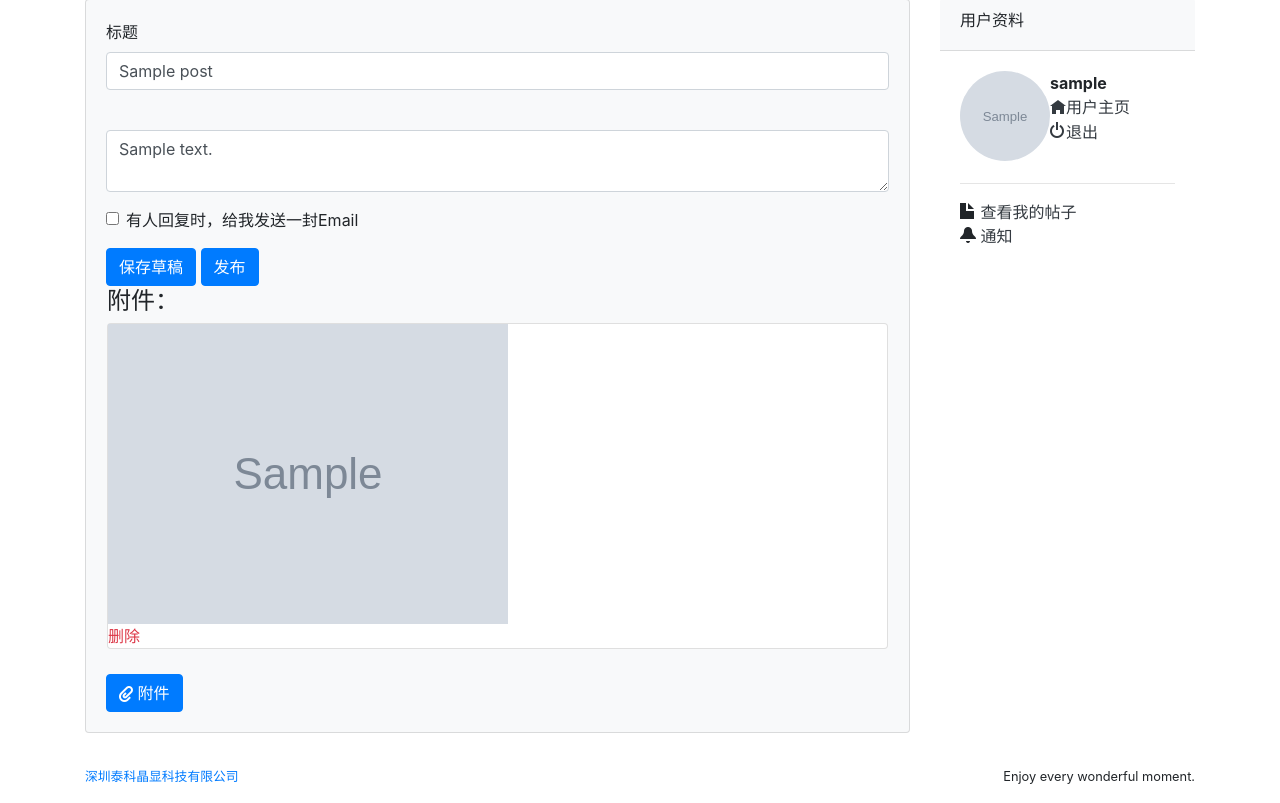
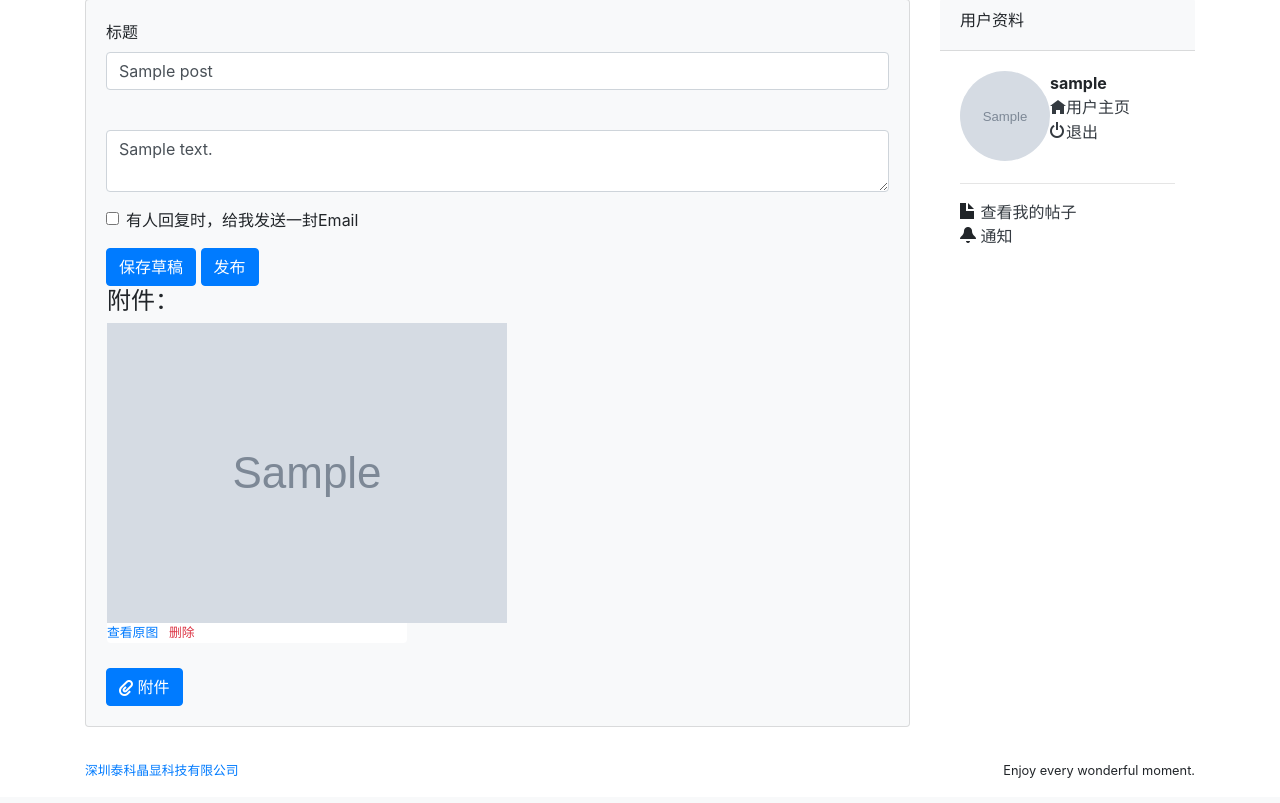
Before and after one commit to Moon-tecon/blogs, a Flask app: page /post/1/edit in a window 1280 px wide. Shown: the part 159-962 px from the top of the page. After the commit the page ends 937 px from the top, so only its background shows below. Run offline with Flask 2, Linux system fonts and the light colour scheme; a user stored in the database is signed in; tables that the repository leaves empty hold one stand-in row (values such as "Sample post"); grey boxes marked "Sample" are stand-in pictures; data that the repository does not hold is empty; some libraries are stand-ins or nearby versions.

Commit message:
show large photo blueprints user.py sign username

```diff
--- a/blogs/forms/user.py
+++ b/blogs/forms/user.py
@@ -55,5 +55,5 @@
     submit = SubmitField('提交')
 
     def validate_email(self, field):
-        if field.data != self.user.email and User.query.filter_by(email=field.data).first():
+        if field.data != current_user.email and User.query.filter_by(email=field.data).first():
             raise ValidationError('此邮箱已注册过本论坛。')
--- a/blogs/models/blogs.py
+++ b/blogs/models/blogs.py
@@ -1,13 +1,11 @@
 from blogs.extensions import db
 from datetime import datetime
 import os
-import time
 import uuid
 from flask import current_app
 from flask_avatars import Identicon
 from werkzeug.security import generate_password_hash, check_password_hash
 from flask_login import UserMixin
-from flask.sessions import SessionMixin
 
 from blogs.extensions import whooshee
 
--- a/blogs/static/css/style.css
+++ b/blogs/static/css/style.css
@@ -164,3 +164,8 @@
 .text-blue {
     color: blue;
 }
+
+.photo_card {
+    max-width: 300px;
+    border: 0;
+}
--- a/blogs/templates/macros.html
+++ b/blogs/templates/macros.html
@@ -3,7 +3,7 @@
         <a href="{{ url_for('main.get_file', filename=file.filename)}}">{{ file.filename }}</a><br>
         <p class="small"><a href="{{ url_for('main.get_file', filename=file.filename)}}"
               download="{{ filename}}"><span class="oi oi-data-transfer-download"></span> 下载</a>&nbsp;&nbsp;
-            <a href="{{ url_for('main.get_file', filename=file.filename)}}">
+            <a href="{{ url_for('main.get_file', filename=file.filename)}}" target="_blank">
                 <span class="oi oi-list"></span>详情</a>&nbsp;&nbsp;
             {% if current_user==file.post.author or current_user.can('MODERATE') or current_user==file.topic.author%}
                 <a data-toggle="modal" data-target="#confirm-delete" href="#!"
@@ -88,27 +88,15 @@
 {% endmacro %}
 
 {% macro photo_card(photo) %}
-    <div class="card">
-        <a data-toggle="modal" data-target="#large_photo" href="#!">
+    <div class="card photo_card">
+        <a href="{{ url_for('main.get_file', filename=photo.filename) }}" target="_blank">
             <img src="{{ url_for('main.get_file', filename=photo.filename_s)}}"></a>
-        <div class="card-text">
+        <div class="card-text small">
+            <a href="{{ url_for('main.get_file', filename=photo.filename) }}" target="_blank">查看原图</a>&nbsp;&nbsp;
             {% if current_user==photo.post.author or current_user.can('MODERATE') or current_user==photo.topic.author %}
                 <a data-toggle="modal" data-target="#confirm-delete" href="#!"
                     data-href="{{ url_for('main.delete_file', file_id=photo.id) }}" class="text-danger">删除</a>
             {% endif %}
         </div>
     </div>
-    <div class="modal fade" id="large_photo" tabindex="-1" role="dialog" aria-hidden="true">
-        <div class="modal-dialog">
-            <div class="modal-content">
-                <div class="modal-header">
-                    <button type="button" class="close" data-dismiss="modal" aria-label="Close"><span
-                            aria-hidden="true">&times;</span></button>
-                </div>
-                <div class="modal-body">
-                    <img src="{{ url_for('main.get_file', filename=photo.filename)}}">
-                </div>
-            </div>
-        </div>
-    </div>
 {% endmacro %}
```
Also changed, not shown: blogs/blueprints/user.py (+5 -5 lines).
